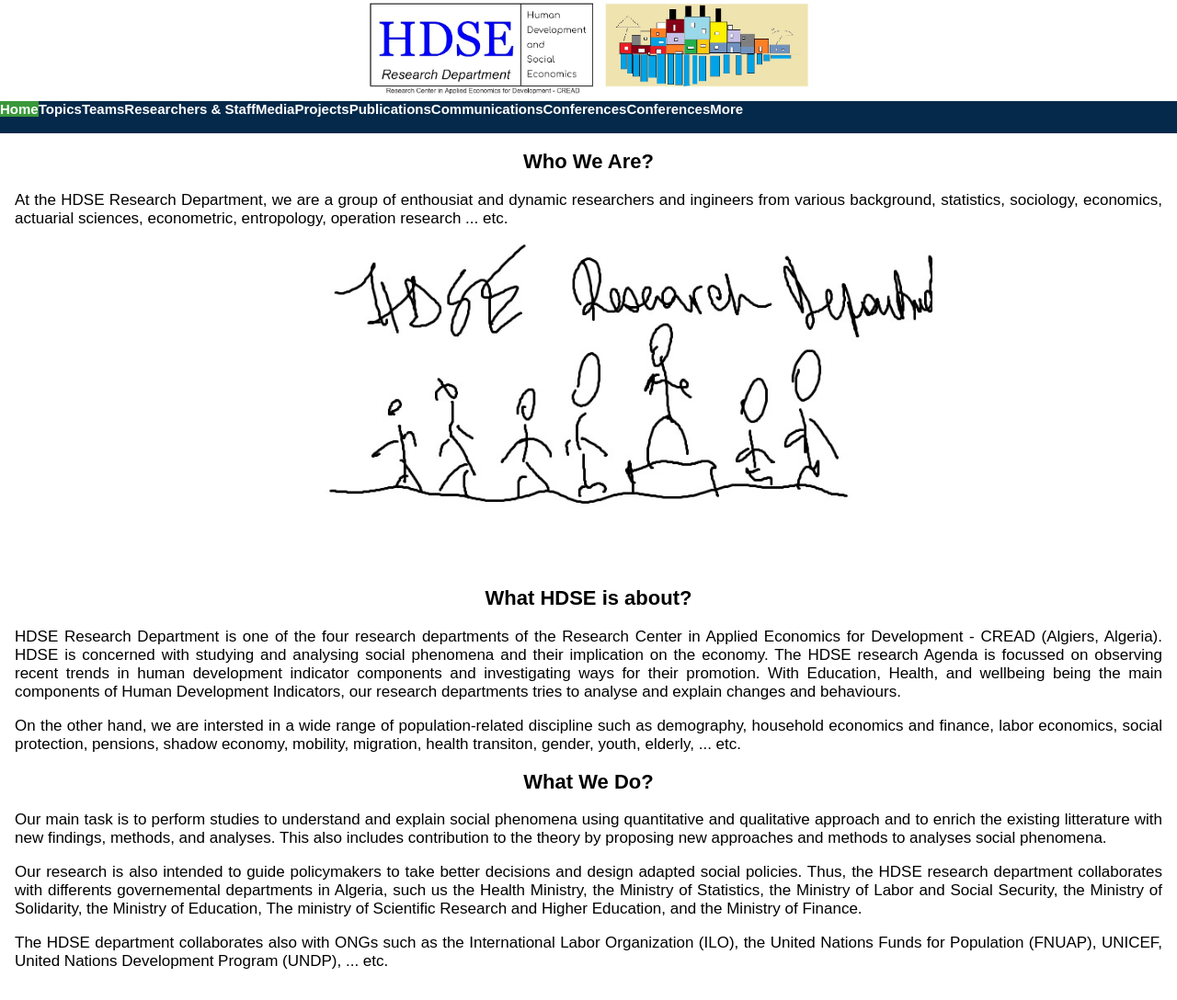
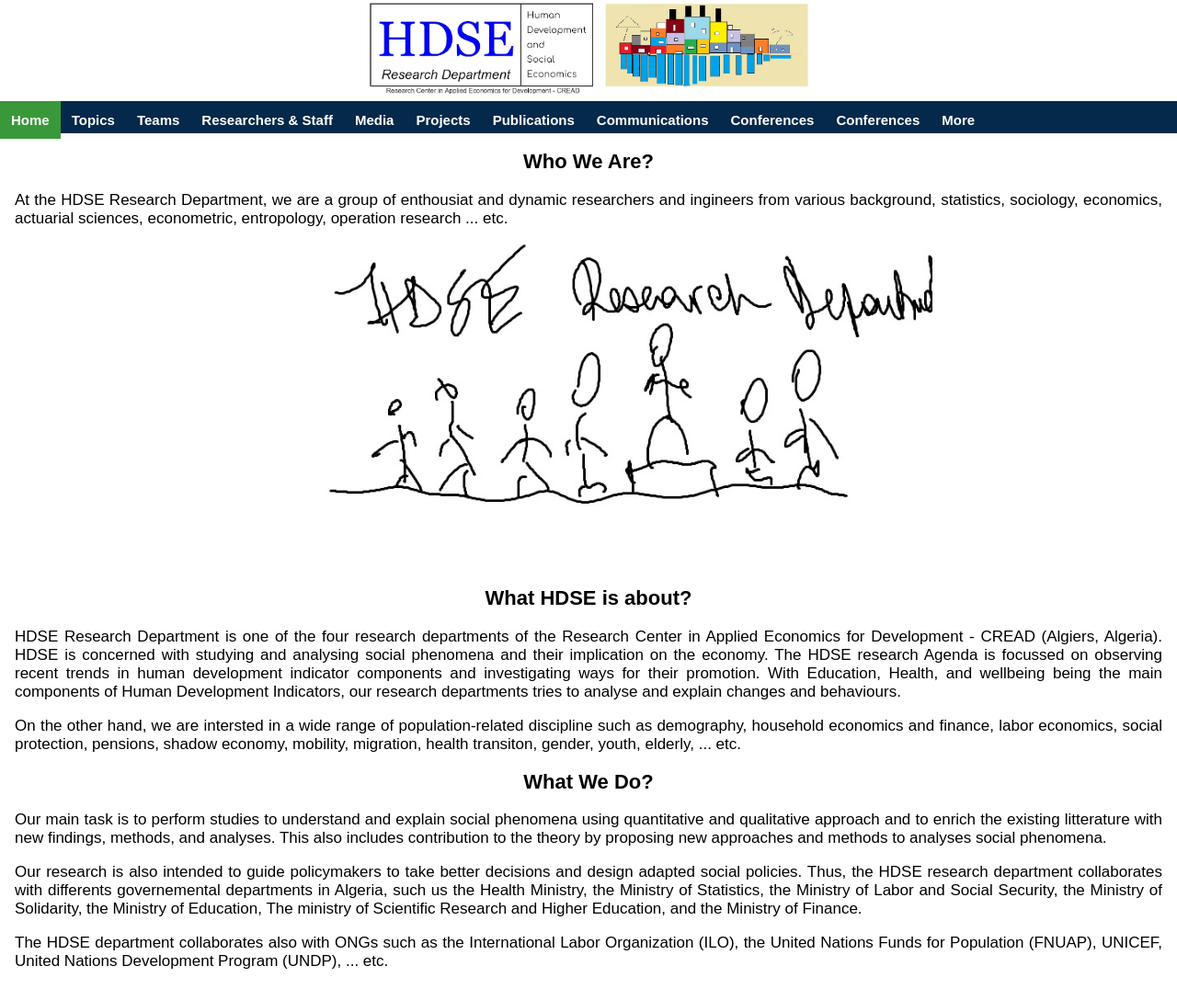
Before and after one commit to Farid-FLICI/farid-flici.github.io, a Jekyll site: the page hdse.html, which Jekyll copies as it is, in a window 1280 px wide and 1088 px high. Shown: the whole window at 92% size. Built offline with Jekyll 4.4.1, drawn with Linux system fonts in a browser that asks for light colours.

Commit message:
Update hdse.html

```diff
--- a/hdse.html
+++ b/hdse.html
@@ -15,7 +15,7 @@ ul.topnav {  list-style-type: none;  margin: 0;  padding: 0;  background-color:
 
 ul.topnav li {float: left;}
 
-ul.topnav li a {  display: block;  color: white;  text-align: center;  padding: 0;  text-decoration: none;}
+ul.topnav li a {  display: block;  color: white;  text-align: center;  padding: 12px 12px;  text-decoration: none;}
 ul.topnav li a:hover:not(.active) {background-color: #39993A;}
 ul.topnav li a.active {background-color: #04AA6D;}
 ul.topnav li.right {float: right;}
```
